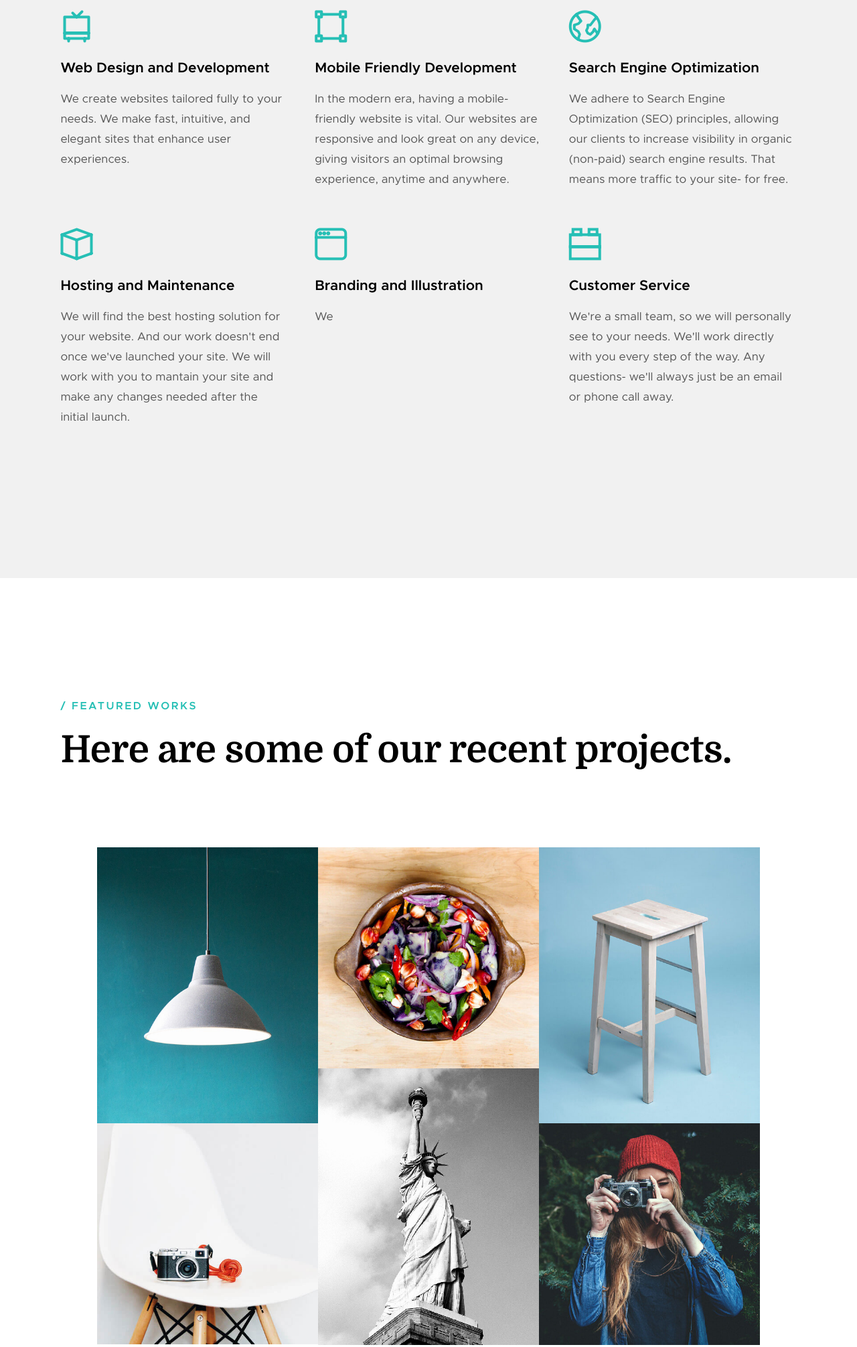
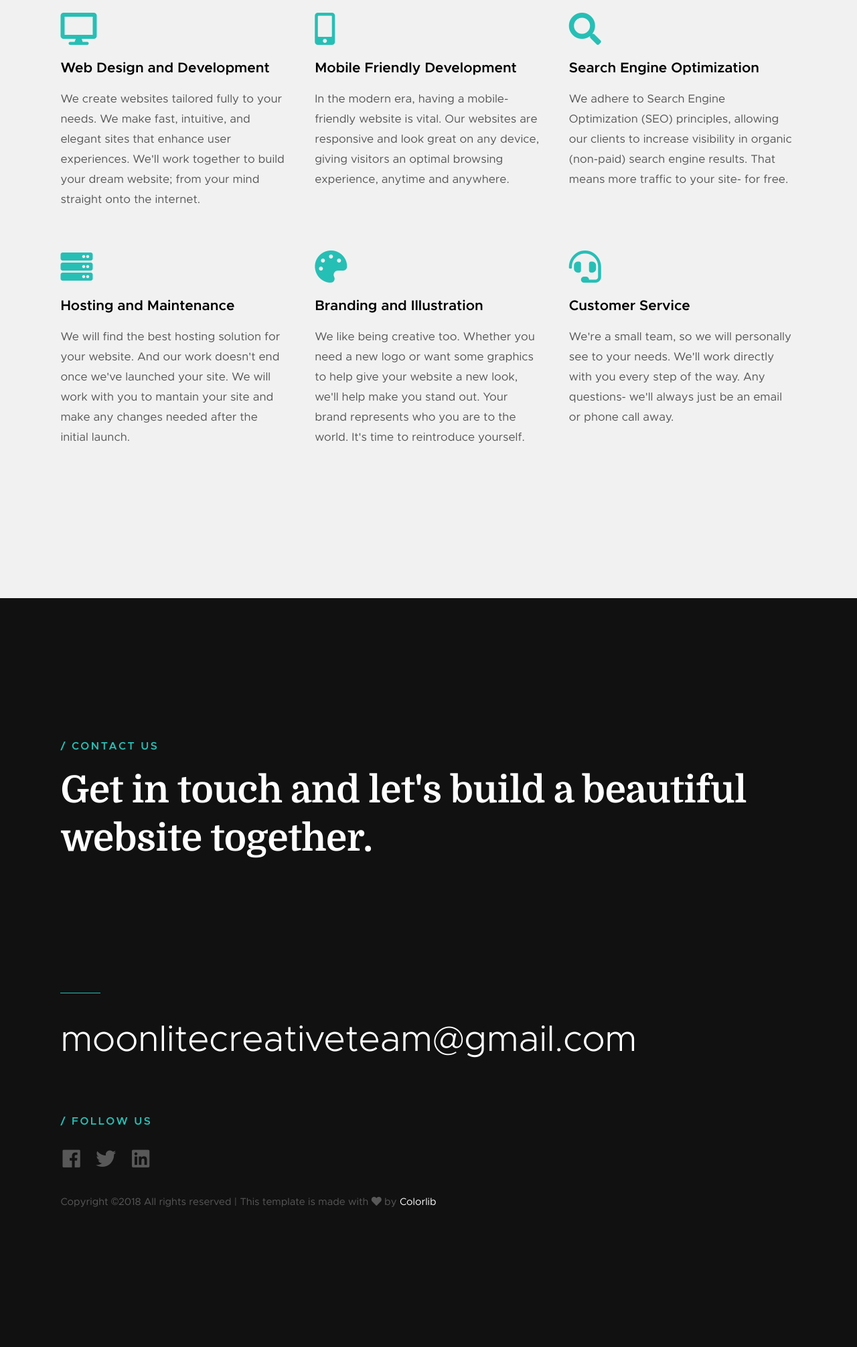
Before and after one commit to moonlitecreative/moonlitecreative.github.io, a plain HTML site: page docs/index.html in a window 1280 px wide. Shown: the part 2734-4745 px from the top of the page at 67% size. After the commit the page ends 4645 px from the top, so only its background shows below. Drawn offline with Linux system fonts and the light colour scheme; files whose address does not match are found by name.

Commit message:
change text and comment out stuff

```diff
--- a/docs/index.html
+++ b/docs/index.html
@@ -18,6 +18,7 @@
     <link rel="stylesheet" href="css/base.css">
     <link rel="stylesheet" href="css/vendor.css">
     <link rel="stylesheet" href="css/main.css">
+    <link rel="stylesheet" href="https://use.fontawesome.com/releases/v5.5.0/css/all.css" integrity="sha384-B4dIYHKNBt8Bc12p+WXckhzcICo0wtJAoU8YZTY5qE0Id1GSseTk6S+L3BlXeVIU" crossorigin="anonymous">
 
     <!-- script
     ================================================== -->
@@ -202,18 +203,18 @@
 
             <div class="col-block service-item " data-aos="fade-up">
                 <div class="service-icon service-icon--brand-identity">
-                    <i class="icon-tv"></i>
+                    <i class="fas fa-desktop"></i>
                 </div>
                 <div class="service-text">
                     <h3 class="h4">Web Design and Development</h3>
-                    <p> We create websites tailored fully to your needs. We make fast, intuitive, and elegant sites that enhance user experiences.
+                    <p> We create websites tailored fully to your needs. We make fast, intuitive, and elegant sites that enhance user experiences. We'll work together to build your dream website; from your mind straight onto the internet.
                     </p>
                 </div>
             </div>
 
             <div class="col-block service-item" data-aos="fade-up">
                 <div class="service-icon  service-icon--illustration">
-                    <i class="icon-group"></i>
+                    <i class="fas fa-mobile-alt"></i>
                 </div>
                 <div class="service-text">
                     <h3 class="h4">Mobile Friendly Development</h3>
@@ -224,7 +225,7 @@
 
             <div class="col-block service-item" data-aos="fade-up">
                 <div class="service-icon  service-icon--web-design">
-                    <i class="icon-earth"></i>
+                    <i class="fas fa-search"></i>
                 </div>
                 <div class="service-text">
                     <h3 class="h4">Search Engine Optimization</h3>
@@ -235,7 +236,7 @@
 
             <div class="col-block service-item" data-aos="fade-up">
                 <div class="service-icon service-icon--product-strategy">
-                    <i class="icon-cube"></i>
+                    <i class="fas fa-server"></i>
                 </div>
                 <div class="service-text">
                     <h3 class="h4">Hosting and Maintenance</h3>
@@ -246,18 +247,18 @@
 
             <div class="col-block service-item" data-aos="fade-up">
                 <div class="service-icon  service-icon--ui-design">
-                    <i class="icon-window"></i>
+                    <i class="fas fa-palette"></i>
                 </div>
                 <div class="service-text">
                     <h3 class="h4">Branding and Illustration</h3>
-                    <p>We
+                    <p>We like being creative too. Whether you need a new logo or want some graphics to help give your website a new look, we'll help make you stand out. Your brand represents who you are to the world. It's time to reintroduce yourself.
                     </p>
                 </div>
             </div>
 
             <div class="col-block service-item" data-aos="fade-up">
                 <div class="service-icon service-icon--mobile-dev">
-                    <i class="icon-lego-block"></i>
+                    <i class="fas fa-headset"></i>
                 </div>
                 <div class="service-text">
                     <h3 class="h4">Customer Service</h3>
@@ -272,7 +273,7 @@
 
 
     <!-- works
-    ================================================== -->
+    ==================================================
     <section id='works' class="s-works">
 
         <div class="row section-header" data-aos="fade-up">
@@ -280,9 +281,9 @@
                 <h3 class="subhead">Featured Works</h3>
                 <h1 class="display-1">Here are some of our recent projects.</h1>
             </div>
-        </div> <!-- end section-header -->
+        </div> --><!-- end section-header -->
 
-        <div class="row masonry-wrap">
+        <!--  <div class="row masonry-wrap">
             <div class="masonry">
 
                 <div class="masonry__brick" data-aos="fade-up">
@@ -313,9 +314,9 @@
                         </div>
 
                     </div> <!-- end item-folio -->
-                </div> <!-- end masonry__brick -->
+                 <!--  <!-- </div> <!-- end masonry__brick -->
 
-                <div class="masonry__brick" data-aos="fade-up">
+                 <!-- <div class="masonry__brick" data-aos="fade-up">
                     <div class="item-folio">
 
                         <div class="item-folio__thumb">
@@ -343,9 +344,9 @@
                         </span>
 
                     </div> <!-- end item-folio -->
-                </div> <!-- end masonry__brick -->
+               <!--   </div> <!-- end masonry__brick -->
 
-                <div class="masonry__brick" data-aos="fade-up">
+                <!--  <div class="masonry__brick" data-aos="fade-up">
                     <div class="item-folio">
 
                         <div class="item-folio__thumb">
@@ -373,9 +374,9 @@
                         </span>
 
                     </div> <!-- end item-folio -->
-                </div> <!-- end masonry__brick -->
+                 <!-- </div> <!-- end masonry__brick -->
 
-                <div class="masonry__brick" data-aos="fade-up">
+                 <!-- <div class="masonry__brick" data-aos="fade-up">
                     <div class="item-folio">
 
                         <div class="item-folio__thumb">
@@ -403,10 +404,10 @@
                         </span>
 
                     </div> <!-- end item-folio -->
-                </div> <!-- end masonry__brick -->
+                <!--  </div> <!-- end masonry__brick -->
 
 
-                <div class="masonry__brick" data-aos="fade-up">
+                <!-- <div class="masonry__brick" data-aos="fade-up">
                     <div class="item-folio">
 
                         <div class="item-folio__thumb">
@@ -434,9 +435,9 @@
                         </span>
 
                     </div> <!-- end item-folio -->
-                </div> <!-- end masonry__brick -->
+                <!--  <!--  </div> <!-- end masonry__brick -->
 
-                <div class="masonry__brick" data-aos="fade-up">
+                 <!-- <div class="masonry__brick" data-aos="fade-up">
                     <div class="item-folio">
 
                         <div class="item-folio__thumb">
@@ -466,10 +467,10 @@
                     </div> <!-- end item-folio -->
                 </div> <!-- end masonry__brick -->
 
-            </div> <!-- end masonry -->
-        </div> <!-- end masonry-wrap -->
+        <!--  <!--      </div> <!-- end masonry -->
+         <!-- </div> <!-- end masonry-wrap -->
 
-        <div class="testimonials-wrap" data-aos="fade-up">
+ <!-- <div class="testimonials-wrap" data-aos="fade-up">
 
             <div class="row">
                 <div class="col-full testimonials-header">
@@ -491,7 +492,7 @@
                         </div>
                     </div> <!-- end testimonials__slide -->
 
-                    <div class="testimonials__slide">
+              <!--  <!--  <!--  <!--  <!--        <div class="testimonials__slide">
                         <img src="images/avatars/user-05.jpg" alt="Author image" class="testimonials__avatar">
                         <p>Excepturi nam cupiditate culpa doloremque deleniti repellat. Veniam quos repellat voluptas animi adipisci.
                         Nisi eaque consequatur. Quasi voluptas eius distinctio. Atque eos maxime. Qui ipsam temporibus quisquam vel.</p>
@@ -501,13 +502,12 @@
                         </div>
                     </div> <!-- end testimonials__slide -->
 
-                </div> <!-- end testimonials__slider -->
+        <!--  <!--  <!--
+       <!--  <!--  <!--       </div> <!-- end testimonials -->
 
-            </div> <!-- end testimonials -->
+      <!--  <!--    </div> <!-- end testimonials-wrap -->
 
-        </div> <!-- end testimonials-wrap -->
-
-    </section> <!-- end s-works -->
+   <!--   </section> <!-- end s-works -->
 
 
     <!-- contact
@@ -526,14 +526,13 @@
             <div class="col-full contact-main" data-aos="fade-up">
                 <p>
                 <a href="mailto:#0" class="contact-email">moonlitecreativeteam@gmail.com</a>
-                <span class="contact-number">(914) 564 6250  /  +1 (917) 333 987</span>
+                <!-- <span class="contact-number">(914) 564 6250  /  +1 (917) 333 987</span>-->
                 </p>
             </div> <!-- end contact-main -->
 
         </div> <!-- end row -->
 
         <div class="row">
-
 
 
             <div class="col-five tab-full contact-secondary" data-aos="fade-up">
@@ -551,13 +550,6 @@
                     </li>
                 </ul> <!-- end contact-social -->
 
-                <div class="contact-subscribe">
-                    <form id="mc-form" class="group mc-form" novalidate="true">
-                        <input type="email" value="" name="EMAIL" class="email" id="mc-email" placeholder="Email Address" required="">
-                        <input type="submit" name="subscribe" value="Subscribe">
-                        <label for="mc-email" class="subscribe-message"></label>
-                    </form>
-                </div> <!-- end contact-subscribe -->
             </div> <!-- end contact-secondary -->
 
         </div> <!-- end row -->
```
